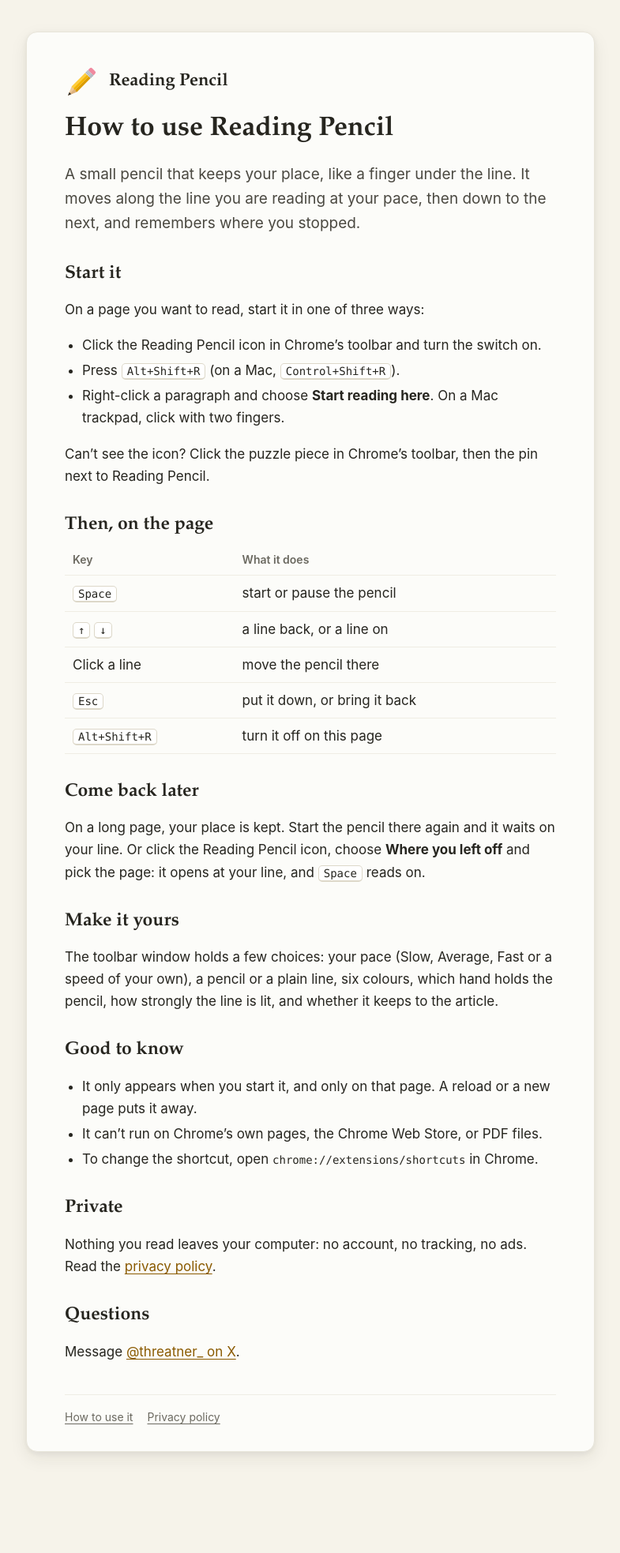
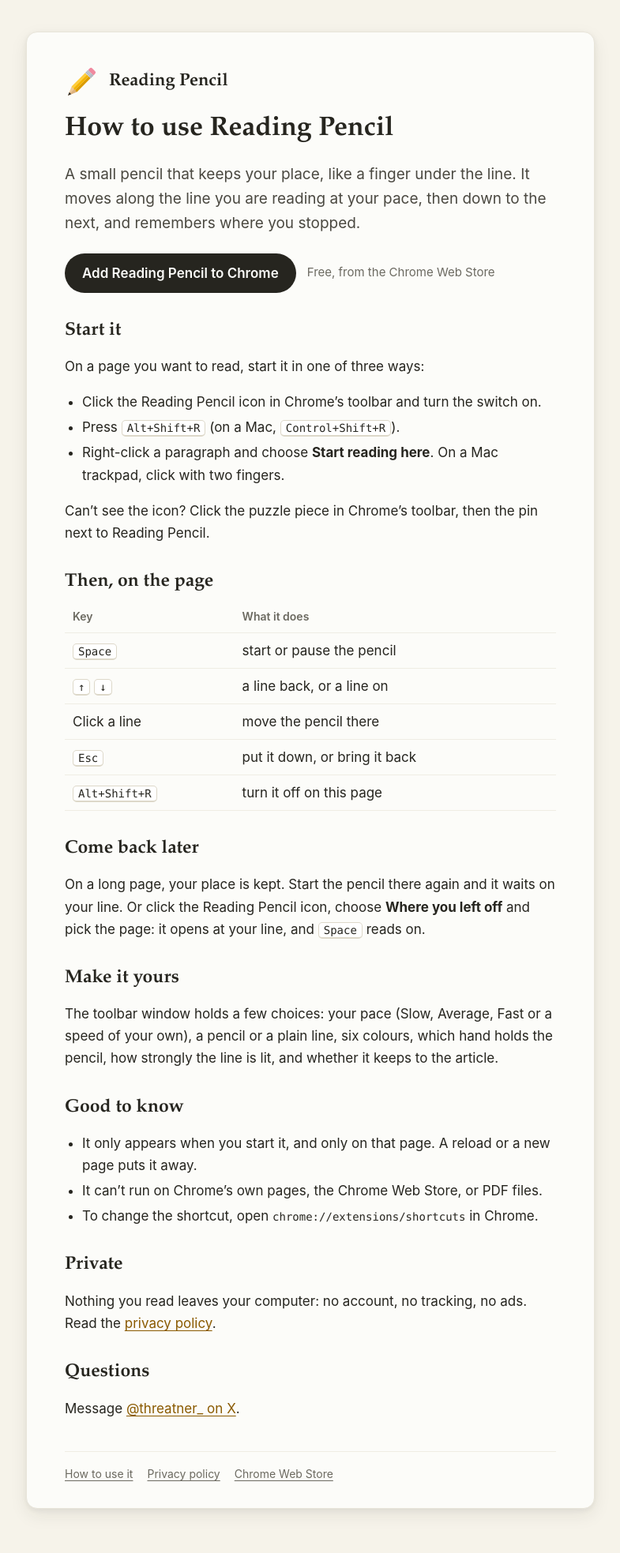
Before and after one commit to threatner/threatner.github.io, a Jekyll site: the page built from reading-pencil/index.md, in a window 1280 px wide. Shown: the whole page at 79% size, without its empty margins (247-1032 px from the left). Built offline with Jekyll 4.4.1, drawn with Linux system fonts in a browser that asks for light colours; before the commit the page ends 1895 px from its top, so only the background shows below that.

Commit message:
Reading Pencil: Add to Chrome, now that it's in the store
Co-Authored-By: Claude Opus 5.5 <noreply@anthropic.com>

```diff
--- a/_layouts/page.html
+++ b/_layouts/page.html
@@ -27,6 +27,10 @@
   ul { padding-left: 22px; }
   li { margin: 4px 0; }
   .lede { font-size: 19px; color: #4a4840; }
+  .add { display: flex; align-items: center; gap: 14px; flex-wrap: wrap; margin: 22px 0 6px; }
+  .add a { display: inline-block; background: #26251f; color: #fcfcf9; text-decoration: none; font-weight: 600; font-size: 17px; padding: 11px 22px; border-radius: 999px; }
+  .add a:hover { background: #000; }
+  .add span { font-size: 15px; color: #6b6960; }
   footer { margin-top: 40px; padding-top: 16px; border-top: 1px solid #efede4; font-size: 14px; color: #6b6960; display: flex; gap: 18px; }
   footer a { color: #6b6960; }
   @media (max-width: 640px) { .sheet { margin: 0; border-radius: 0; border: 0; padding: 26px 20px; } h1 { font-size: 28px; } }
@@ -36,7 +40,7 @@
 <main class="sheet">
 <header><a href="/reading-pencil/"><svg xmlns="http://www.w3.org/2000/svg" viewBox="0 0 128 128" width="44" height="44" aria-hidden="true"><g transform="translate(59.05 68.95) rotate(-45) translate(-67 0)"><rect x="116" y="-14" width="18" height="28" rx="6.3" fill="#F0899F"/><path d="M0 0 L34 -14 V14 Z" fill="#EEC999"/><path d="M0 0 L34 0 V14 Z" fill="#DDB27F"/><path d="M104 -14 H34 Q29.52 -9.33 34 -4.67 H104 Z" fill="#FFCD3C"/><path d="M104 -4.67 H34 Q29.52 0 34 4.67 H104 Z" fill="#F4B400"/><path d="M104 4.67 H34 Q29.52 9.33 34 14 H104 Z" fill="#DB9C00"/><path d="M0 0 L12.24 -5.04 V5.04 Z" fill="#2E2D2A"/><rect x="104" y="-14.5" width="15" height="29" fill="#C9CED5"/><rect x="107.6" y="-14.5" width="1.8" height="29" fill="#A3AAB3"/><rect x="113.6" y="-14.5" width="1.8" height="29" fill="#A3AAB3"/><rect x="104" y="6.3" width="15" height="8.2" fill="#A3AAB3" opacity="0.45"/></g></svg><b>Reading Pencil</b></a></header>
 {{ content }}
-<footer><a href="/reading-pencil/">How to use it</a><a href="/reading-pencil/privacy/">Privacy policy</a></footer>
+<footer><a href="/reading-pencil/">How to use it</a><a href="/reading-pencil/privacy/">Privacy policy</a><a href="https://chromewebstore.google.com/detail/pcabpinceobleghkogemdmjkiijoecgg">Chrome Web Store</a></footer>
 </main>
 </body>
 </html>
--- a/reading-pencil/index.md
+++ b/reading-pencil/index.md
@@ -8,6 +8,8 @@ permalink: /reading-pencil/
 # How to use Reading Pencil
 
 <p class="lede">A small pencil that keeps your place, like a finger under the line. It moves along the line you are reading at your pace, then down to the next, and remembers where you stopped.</p>
+
+<p class="add"><a href="https://chromewebstore.google.com/detail/pcabpinceobleghkogemdmjkiijoecgg">Add Reading Pencil to Chrome</a> <span>Free, from the Chrome Web Store</span></p>
 
 ## Start it
 
```
